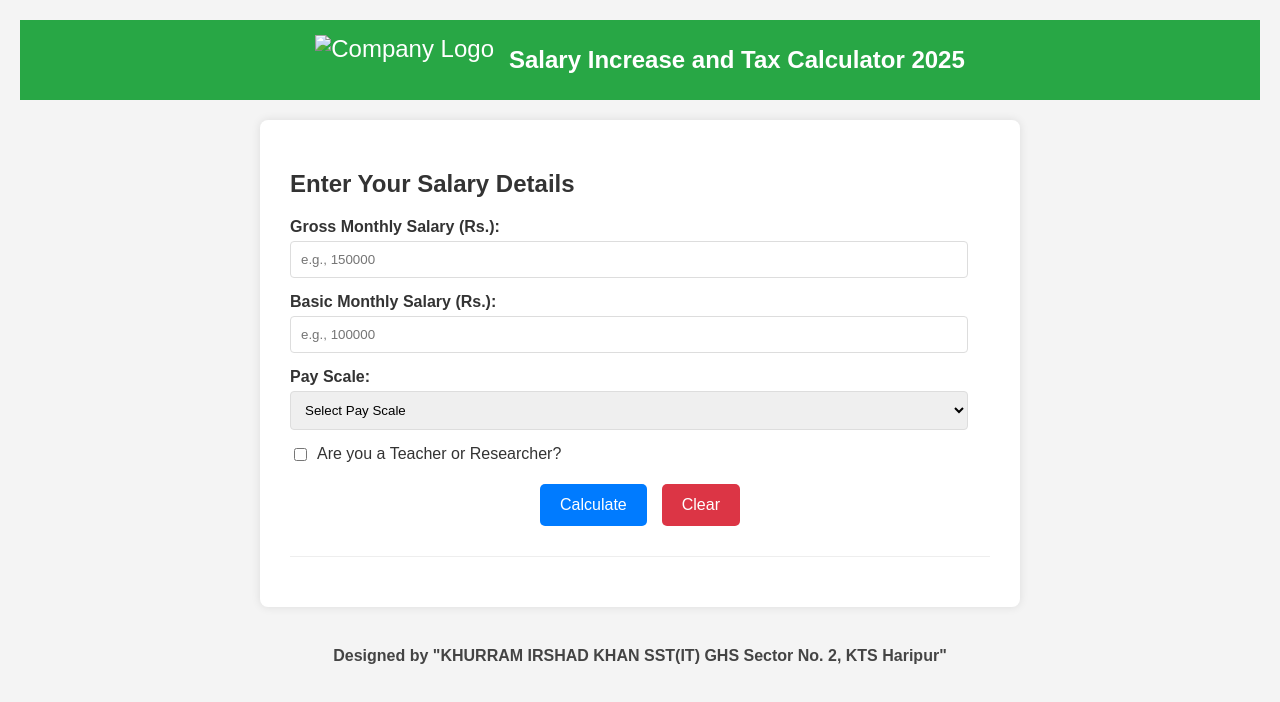
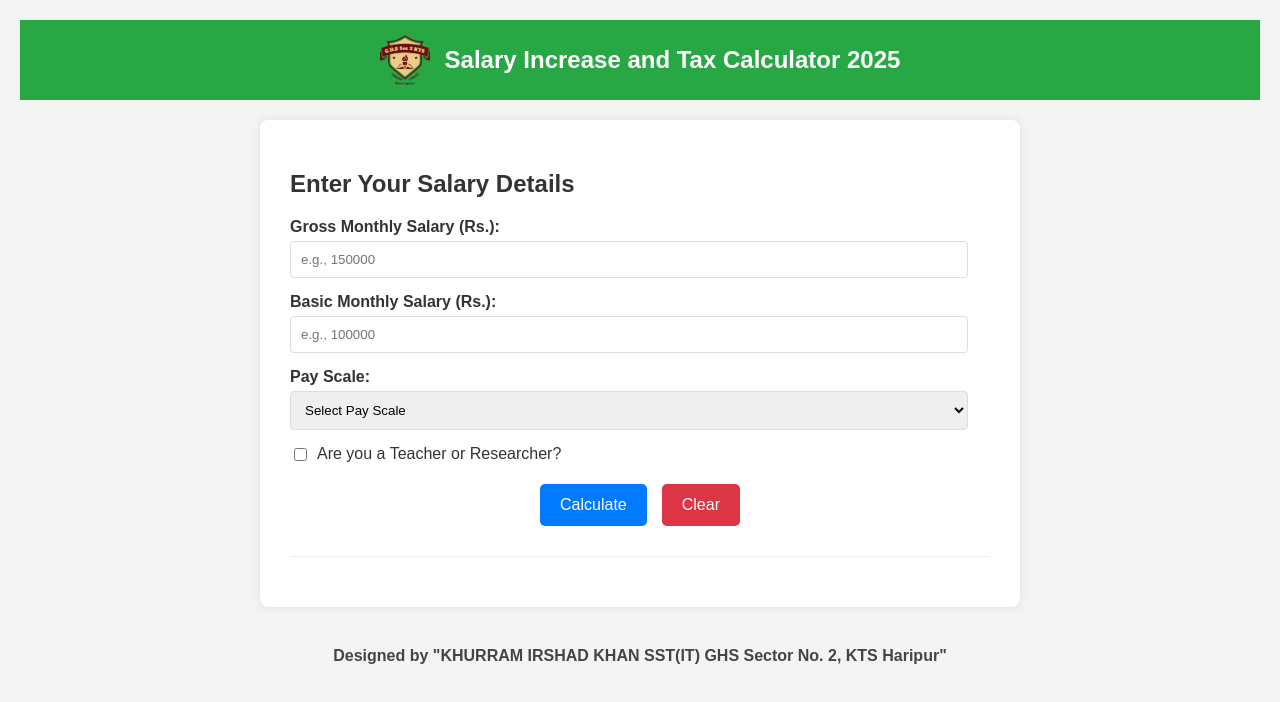
Before and after one commit to utmanstar/SALARY-Increase, a plain HTML site: page index.html in a window 1280 px wide. Drawn offline with Linux system fonts and the light colour scheme.

Commit message:
Update index.html

```diff
--- a/index.html
+++ b/index.html
@@ -151,7 +151,7 @@
 </head>
 <body onload="loadSavedData()">
     <div class="header">
-        <img src="images/your-logo.png" alt="Company Logo">
+        <img src="ghs2.png" alt="GHS2 Logo">
         <h1>Salary Increase and Tax Calculator 2025</h1>
     </div>
 
```
